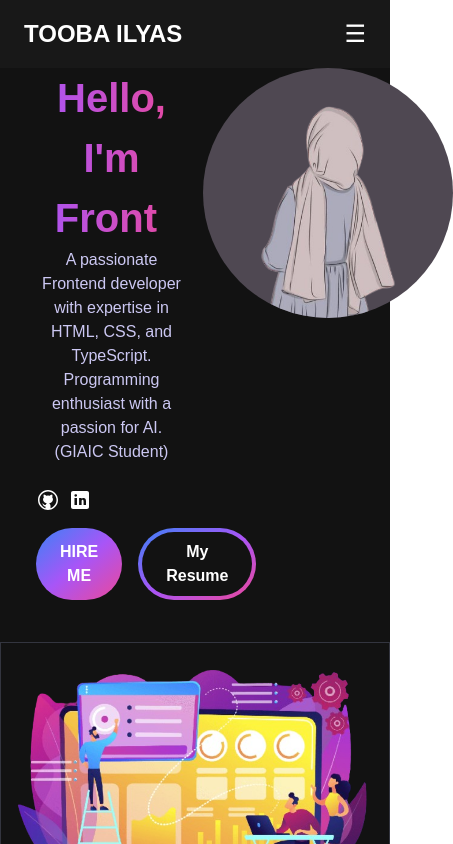
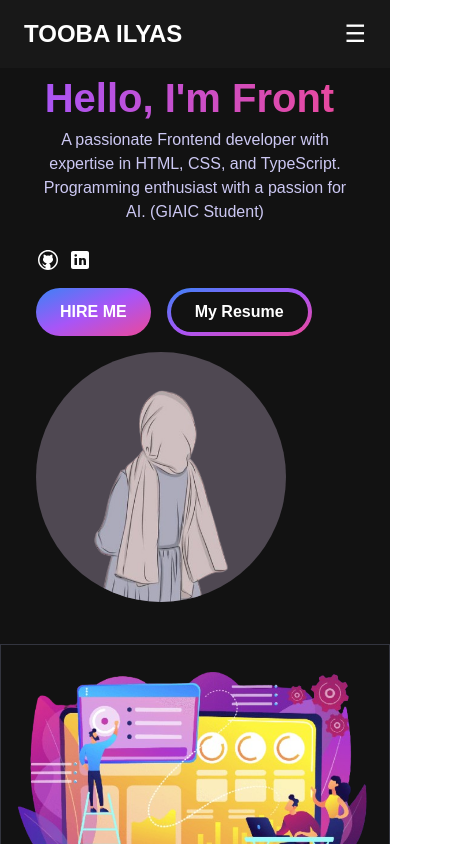
Before and after one commit to Toobailyas/portfolio-next.js-css, a Next.js app: page / in a window 390 px wide. Shown: the top 844 px of the page, 453 px wide, since content can reach past the window. Built offline with nearby package versions, Linux system fonts and the light colour scheme.

Commit message:
Update Hero.css

```diff
--- a/src/app/component/Hero.css
+++ b/src/app/component/Hero.css
@@ -9,9 +9,10 @@
 
 .hero-container {
     display: grid;
-    grid-template-columns: repeat(auto-fill, minmax(150px, 1fr));
-    gap: 16px;
+    grid-template-columns: 1fr 1fr; /* Two equal columns */
+    gap: 16px; /* Space between grid items */
     padding: 0 36px;
+    align-items: center; /* Center items vertically */
 }
 
 .hero-text {
@@ -106,8 +107,7 @@
 }
 
 @media (max-width: 768px) {
-    .hero-section {
-        flex-direction: column; /* Stack content in a column on smaller screens */
-        text-align: center;
+    .hero-container {
+        grid-template-columns: 1fr; /* Stack in a single column */
     }
-    }
+}
```
